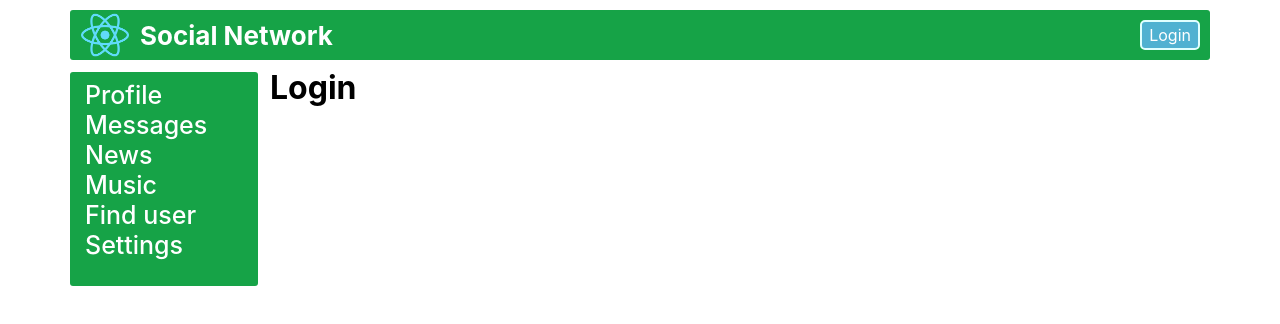
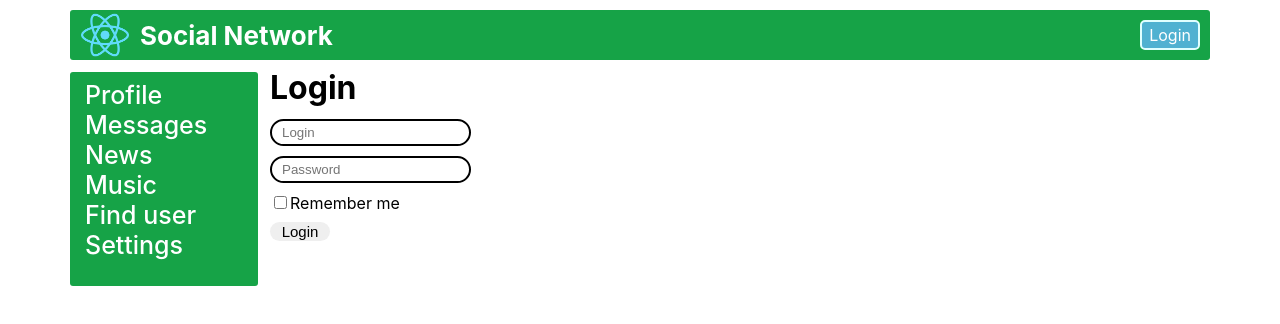
Before and after one commit to Parbiska/socialNetwork, a React (Create React App) app: page /login in a window 1280 px wide. Shown: the top 324 px of the page. Built offline with nearby package versions, Linux system fonts and the light colour scheme.

Commit message:
some changes

```diff
--- a/src/components/Login/Login.jsx
+++ b/src/components/Login/Login.jsx
@@ -4,8 +4,26 @@ const Login = props => {
     return (
         <div className={styles.login}>
             <h1 className={styles.title}>Login</h1>
+            <LoginForm></LoginForm>
         </div>
     )
 };
 
+const LoginForm = props => (
+    <form className={styles.form}>
+        <div className={styles.login}>
+            <input className={styles.input} placeholder='Login' />
+        </div>
+        <div className={styles.password}>
+            <input className={styles.input} placeholder='Password' />
+        </div>
+        <div className={styles.remember}>
+            <input type='checkbox' /> Remember me
+        </div>
+        <div className={styles.button}>
+            <button className={styles.btn}>Login</button>
+        </div>
+    </form>
+)
+
 export default Login;
--- a/src/components/Login/Login.module.css
+++ b/src/components/Login/Login.module.css
@@ -0,0 +1,33 @@
+.login {
+
+}
+
+.form {
+    margin-top: 10px;
+}
+
+.input {
+    padding: 4px 10px;
+    border: 2px solid black;
+    margin: 5px 0;
+    border-radius: 15px;
+}
+
+.remember {
+    display: flex;
+    align-items: center;
+    line-height: 1;
+    margin-top: 5px;
+}
+
+.btn {
+    width: 60px;
+    font-size: 15px;
+    margin-top: 10px;
+    border: none;
+    border-radius: 50px;
+}
+
+.form {
+
+}
```
